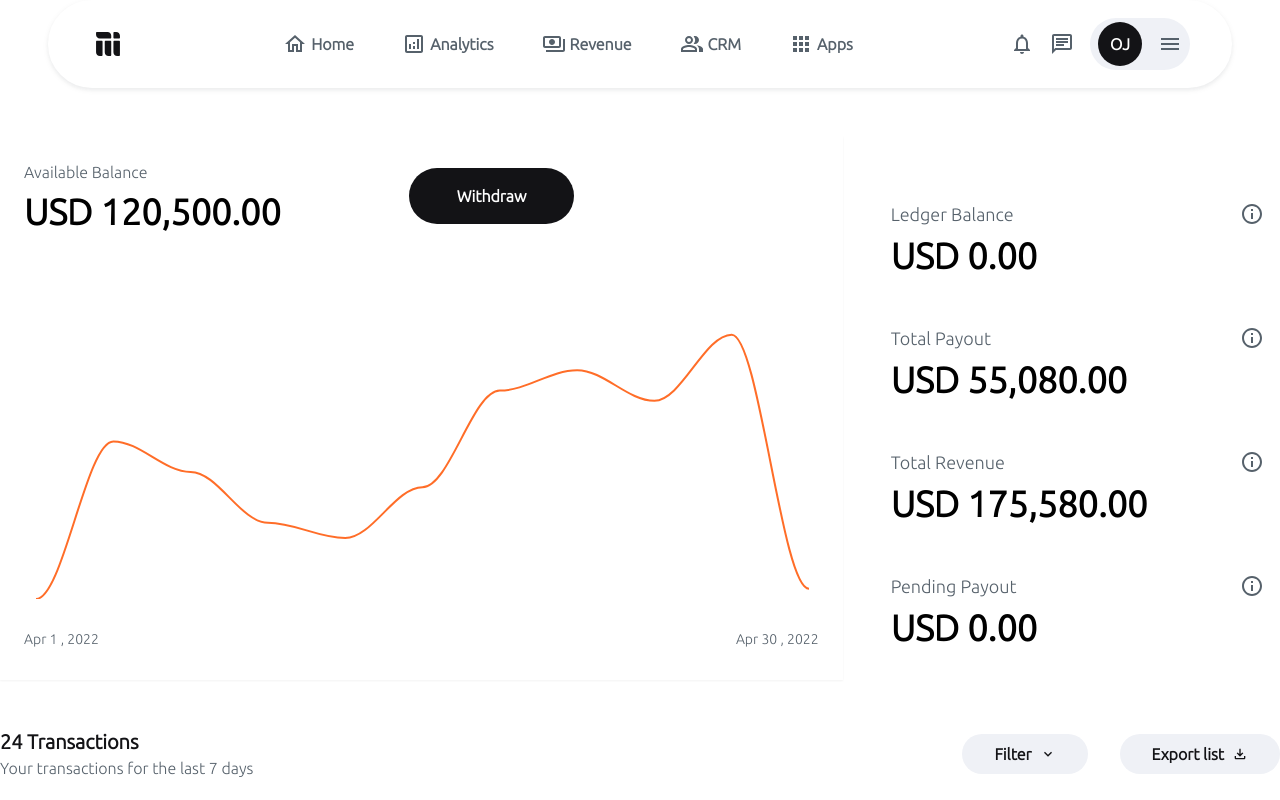
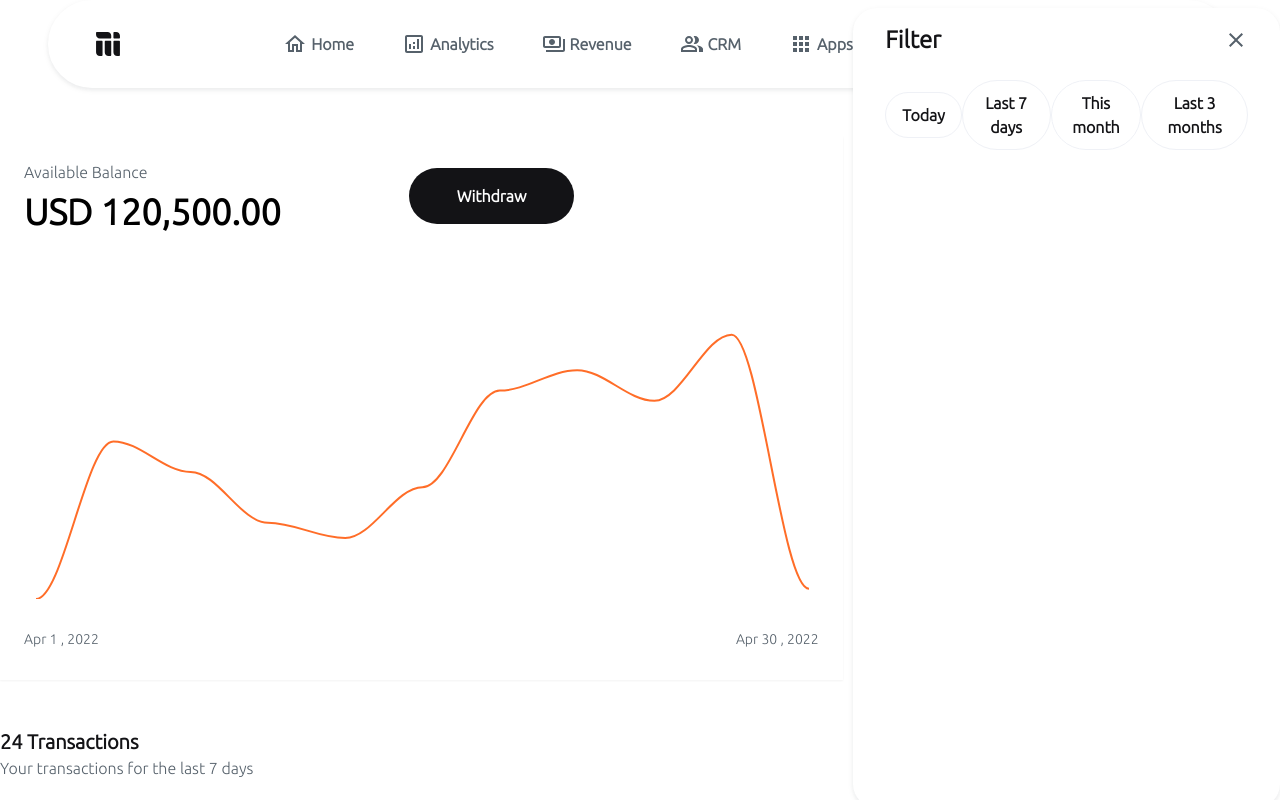
Before and after one commit to sammy-code98/mainstack-task, a React (Vite) app: page / in a window 1280 px wide. Shown: the top 800 px of the page. Built offline with nearby package versions, Linux system fonts and the light colour scheme.

Commit message:
wip:add filter drawer

```diff
--- a/src/components/Navigation/ProfileCard.tsx
+++ b/src/components/Navigation/ProfileCard.tsx
@@ -32,7 +32,7 @@ export default function ProfileCard() {
             </div>
             <div className='mt-6'>
                 {profileItems.map((items) => {
-                    return <div className='flex items-center gap-4 py-4 cursor-pointer hover:bg-secondary'>
+                    return <div className='flex items-center gap-4 py-4 cursor-pointer' key={items.title}>
                         <span className='text-base_gray'>
                             {items.icon}
                         </span>
--- /dev/null
+++ b/src/components/Transactions/FilterDrawer.tsx
@@ -0,0 +1,27 @@
+import React from 'react'
+import { MdClose } from "react-icons/md";
+
+export default function FilterDrawer() {
+  const btnText = ['Today', 'Last 7 days', 'This month', 'Last 3 months']
+  // transition-transform translate-x-full
+  return (
+    <div className='fixed top-0 right-0 z-50 h-screen px-8 py-4 overflow-y-auto  w-4/12 mt-2 bg-base_white rounded-3xl shadow-md'>
+      <div className='flex justify-between items-center'>
+        <h3 className='text-primary font-bold text-2xl'>Filter</h3>
+        <div className='text-base_gray cursor-pointer'>
+          <MdClose size='1.5rem' />
+        </div>
+      </div>
+      <div className='mt-6 flex  justify-between items-center'>
+        {btnText.map((text, index) => {
+          return (
+            <div key={index} >
+              <button className='py-2.5 px-4 text-center text-primary font-semibold rounded-full border border-secondary bg-base_white focus:outline-none'>{text}</button>
+            </div>
+
+          )
+        })}
+      </div>
+    </div>
+  )
+}
--- a/src/components/Transactions/index.tsx
+++ b/src/components/Transactions/index.tsx
@@ -1,5 +1,7 @@
 import { MdKeyboardArrowDown, MdOutlineFileDownload } from "react-icons/md";
 import TransactionCard from './TransactionCard';
+import FilterDrawer from "./FilterDrawer";
+
 export default function Transactions(): JSX.Element {
     return (
         <div className='mt-12'>
@@ -23,6 +25,9 @@ export default function Transactions(): JSX.Element {
                 <TransactionCard />
 
             </div>
+            <div>
+                <FilterDrawer />
+            </div>
         </div>
     )
 }
```
